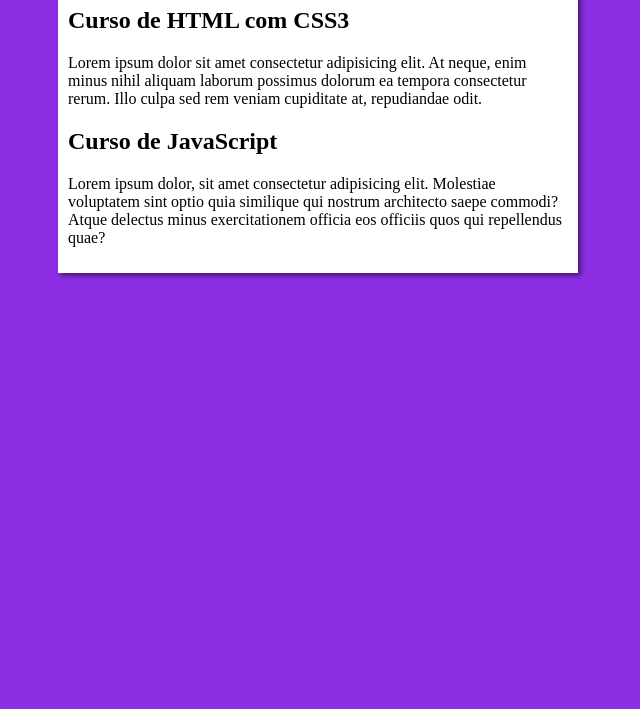
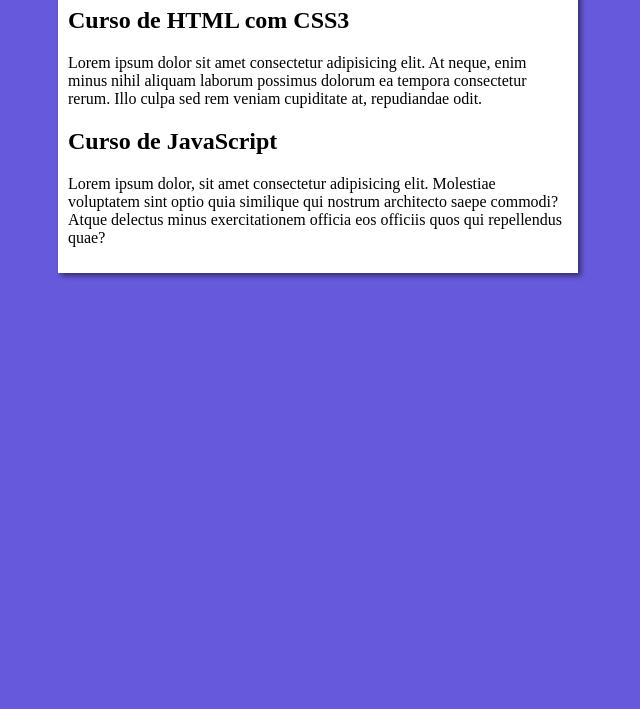
Before and after one commit to LucasDCEmiliano/projeto-site, a plain HTML site: page index.html in a window 1280 px wide. Shown: the part 91-800 px from the top of the page, without its empty margins (322-962 px from the left). Drawn offline with Linux system fonts and the light colour scheme.

Commit message:
Update style.css

```diff
--- a/estilo/style.css
+++ b/estilo/style.css
@@ -4,7 +4,7 @@ font-size: 16p;
 }
 
 body {
-    background-color: rgb(140, 47, 228);
+    background-color: rgb(102, 89, 219);
 
 }
 
```
